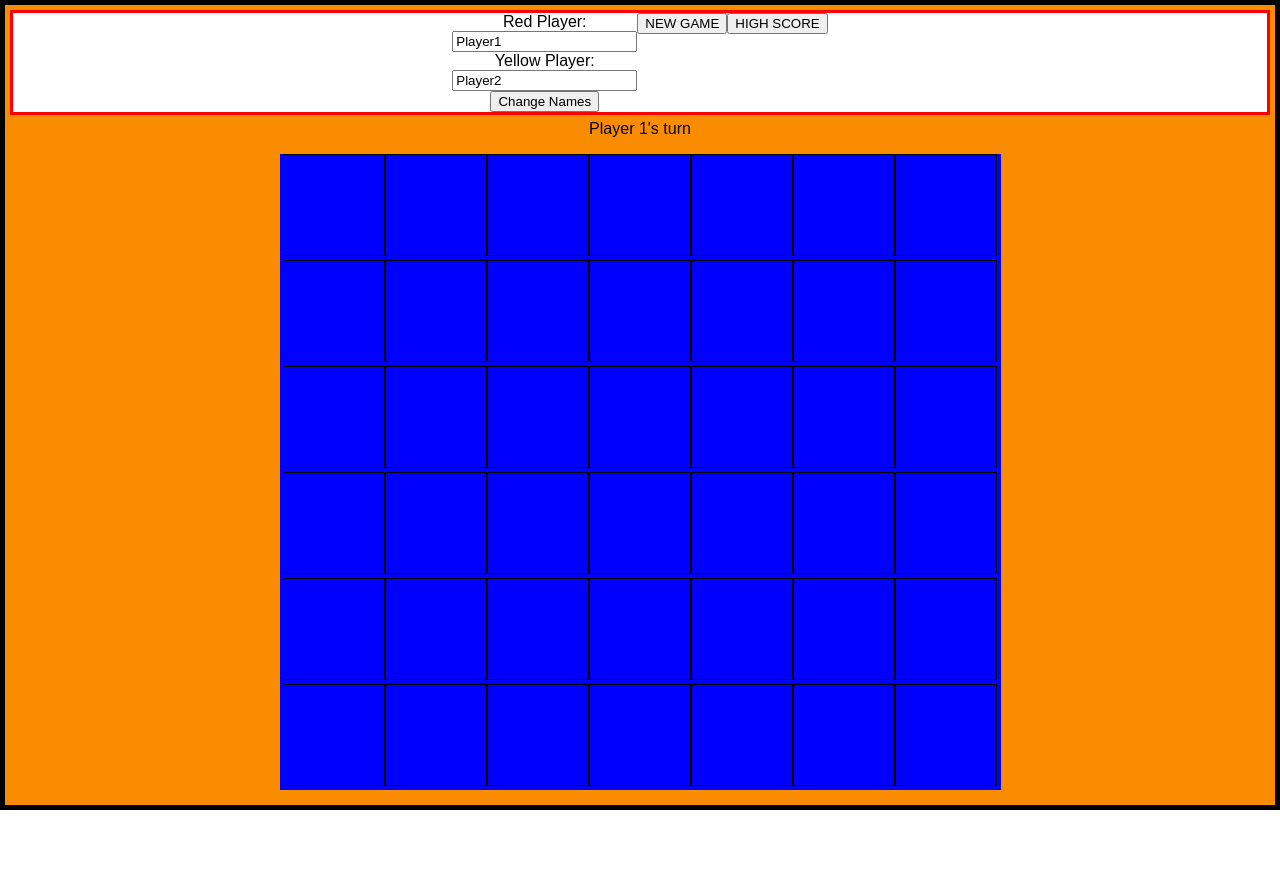
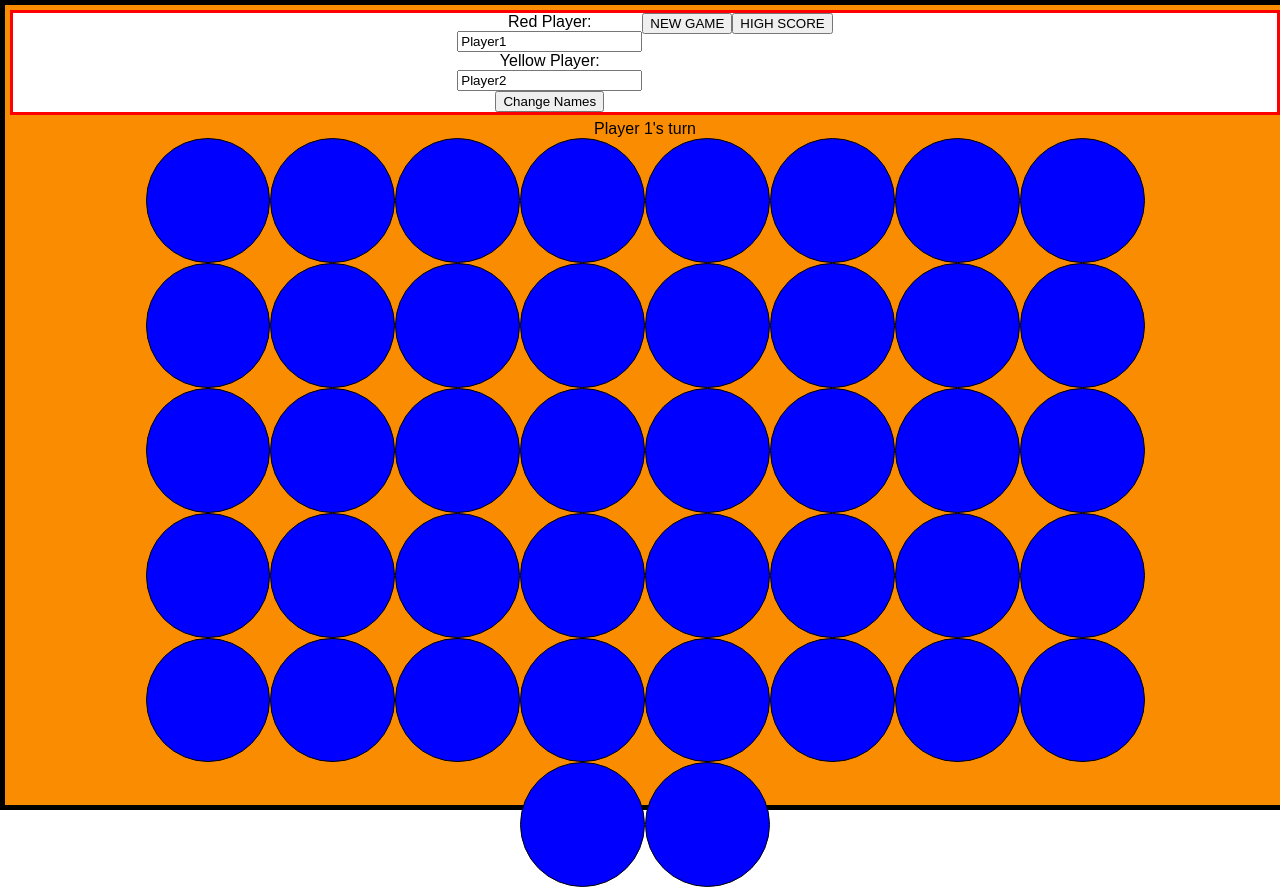
Before and after one commit to shamiran/four-in-a-row, a React (Create React App) app: page / in a window 1280 px wide. Before the commit the page ends 810 px from the top, so only its background shows below. Built offline with nearby package versions, Linux system fonts and the light colour scheme.

Commit message:
Add css to make the display more reactive

```diff
--- a/src/App.css
+++ b/src/App.css
@@ -1,11 +1,15 @@
-
+.App {
+  position:relative;
+  height:100vh;
+}
 .GameContainer {
   background-color: #FA8C01;
   text-align: center;
   border:5px solid black;
-  height:100vh;
-  display:flex;
+  width:100%;
+  height:100%;
   flex-direction: column;
+
 }
 .MenuBar {
   margin:5px;
@@ -22,20 +26,43 @@
 .PlayerNamePicker {
   align-self: right;
 }
-
+.BoardWrapper {
+   width: 80%;
+  display: inline-block;
+  position: relative;
+}
 .BoardContainer {
-  background-color: grey;
-  margin:auto;
+  position: relative;
+  top: 0;
+  bottom: 0;
+  right: 0;
+  left: 0;
+  position:relative;
+  border:'1px solid black';
 }
 .Board {
-  width:350px;
-  height:300px;
-  border:'1px solid black'
+  position: relative;
+  top: 0;
+  bottom: 0;
+  right: 0;
+  left: 0;
+  position:relative;
+  border:'1px solid black';
+  flex-wrap: wrap;
+  display:table;
 }
 .Grid {
-  width:50px;
-  height:50px;
-  border:'1px solid black'
+      display:inline-block;
+      background-color: blue;
+      border:1px solid black;
+      width:12%;
+      border-radius:50%;
+      vertical-align: top;
+}
+.Grid:after {
+  content: "";
+  display: block;
+  padding-bottom: 100%;
 }
 
 .App-intro {
--- a/src/App.js
+++ b/src/App.js
@@ -41,6 +41,7 @@ class App extends Component {
       <div className="App">
 
         <GameContainer
+        className="GameContainer"
         boardLogic={this.state.boardLogic}
         onPlay={this.updateBoard.bind(this)}
         onSubmitName={this.updatePlayerNames.bind(this)}
@@ -215,6 +216,7 @@ class BoardContainer extends Component {
     for (let i = 0; i < this.props.boardLogic.rows; i++) {
       for(let j = 0; j < this.props.boardLogic.cols; j++) {
         gridContainer.push(<Grid
+          className="Grid"
           boardLogic={this.props.boardLogic}
           row={this.props.boardLogic.rows - 1 - i}
           col={j}
@@ -223,13 +225,17 @@ class BoardContainer extends Component {
         );
       }
     }
-    let style = {
+   /* let style = {
       width: this.props.boardLogic.cols * (GRID_SIZE + 3),
       height: this.props.boardLogic.rows * (GRID_SIZE + 6),
       backgroundColor: "blue",
       margin:"auto",
-    }
-    return(<div style={style} className=""> {gridContainer} </div>);
+    }*/
+    return(
+      <div className="BoardWrapper">
+        <div className="BoardContainer"> {gridContainer} </div>
+      </div>
+    );
   }
 }
 class Grid extends Component {
@@ -240,19 +246,13 @@ class Grid extends Component {
   }
   render() {
       let style = {
-      width:GRID_SIZE,
-      height:GRID_SIZE,
-      display:'inline-block',
-      backgroundColor: "blue",
-      border:'1px solid black'
     }
     let gridStatus = this.props.boardLogic.board[this.props.col][this.props.row];
     if (gridStatus !== this.props.boardLogic.EMPTY)  {
       style.backgroundColor = gridStatus === this.props.boardLogic.RED ? "red" : "yellow";
-      style.borderRadius = '50%';
     }
 
-    return(<div style={style} onClick={this.handleClick.bind(this)}></div>
+    return(<div style={style} className="Grid" onClick={this.handleClick.bind(this)}></div>
     );
   }
 }
```
